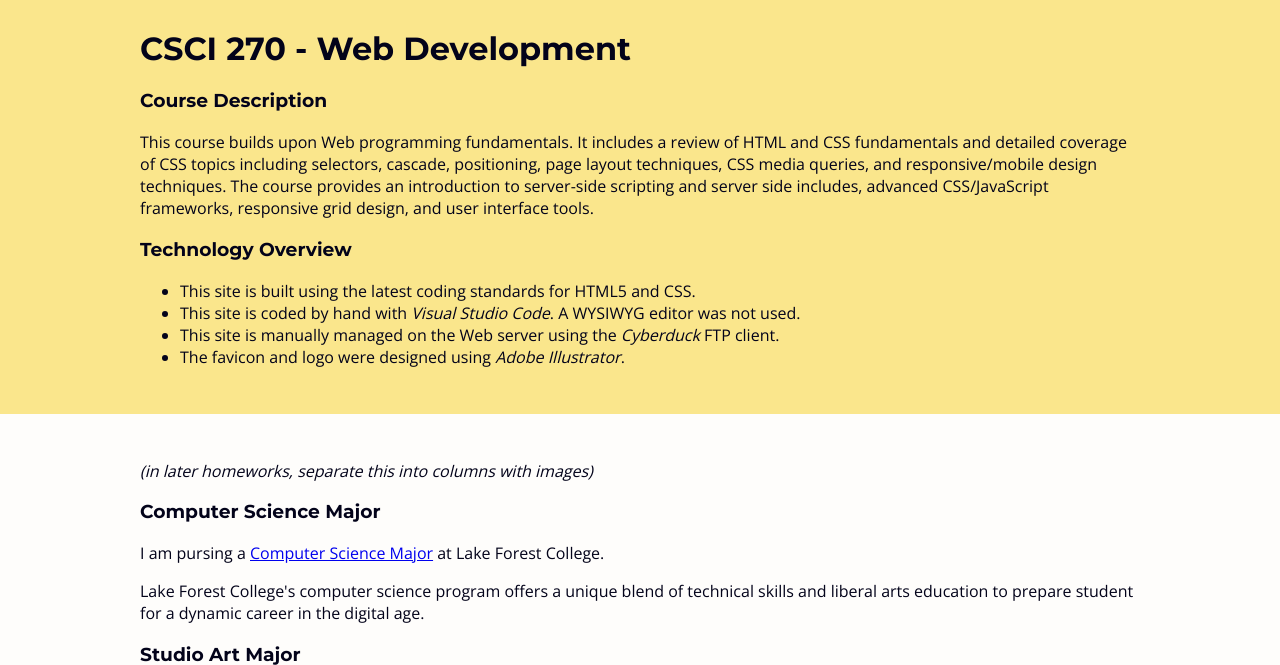
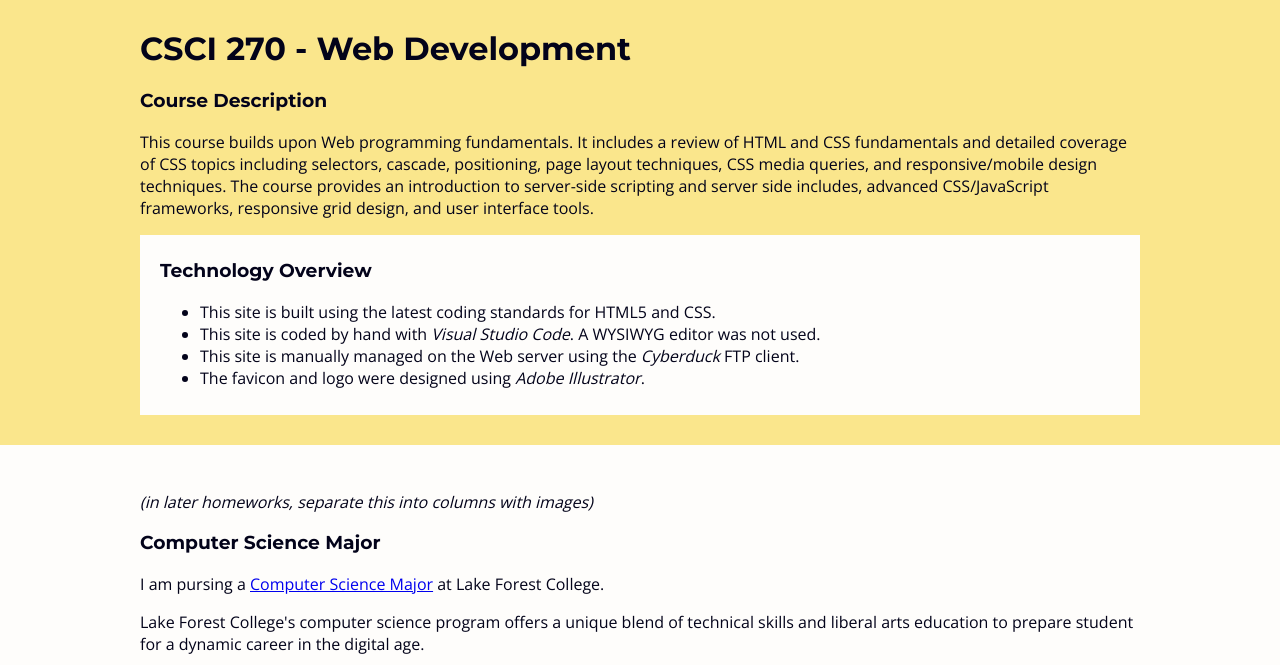
Before and after one commit to arikazantceva/csci270, a PHP site: page / in a window 1280 px wide. Shown: the part 240-905 px from the top of the page. Run offline with PHP 8.4, Linux system fonts and the light colour scheme.

Commit message:
HW3 Fixes
Beautified the "technology overview" section a little

```diff
--- a/index.html
+++ b/index.html
@@ -52,6 +52,7 @@
                     advanced CSS/JavaScript frameworks, responsive grid design, and user interface tools.
                 </p>
 
+                <div class="tech_overview">
                     <h3>Technology Overview</h3>
                     <ul>
                         <li>This site is built using the latest coding standards for HTML5 and CSS.</li>
@@ -59,6 +60,8 @@
                         <li>This site is manually managed on the Web server using the <i>Cyberduck</i> FTP client.</li>
                         <li>The favicon and logo were designed using <i>Adobe Illustrator</i>.</li>
                     </ul>
+                </div>
+
             </div>
         </div>
 
--- a/style.css
+++ b/style.css
@@ -75,6 +75,11 @@ h1, h2, h3 {
     background-color: #FAE68C;
 }
 
+.tech_overview {
+    background-color: #FEFDFB;
+    padding: 5px 0 10px 20px;
+}
+
 
 
 /* ------------------    FOOTER     ----------------- */
```
Lines whose indentation alone changed are shown as unchanged.
